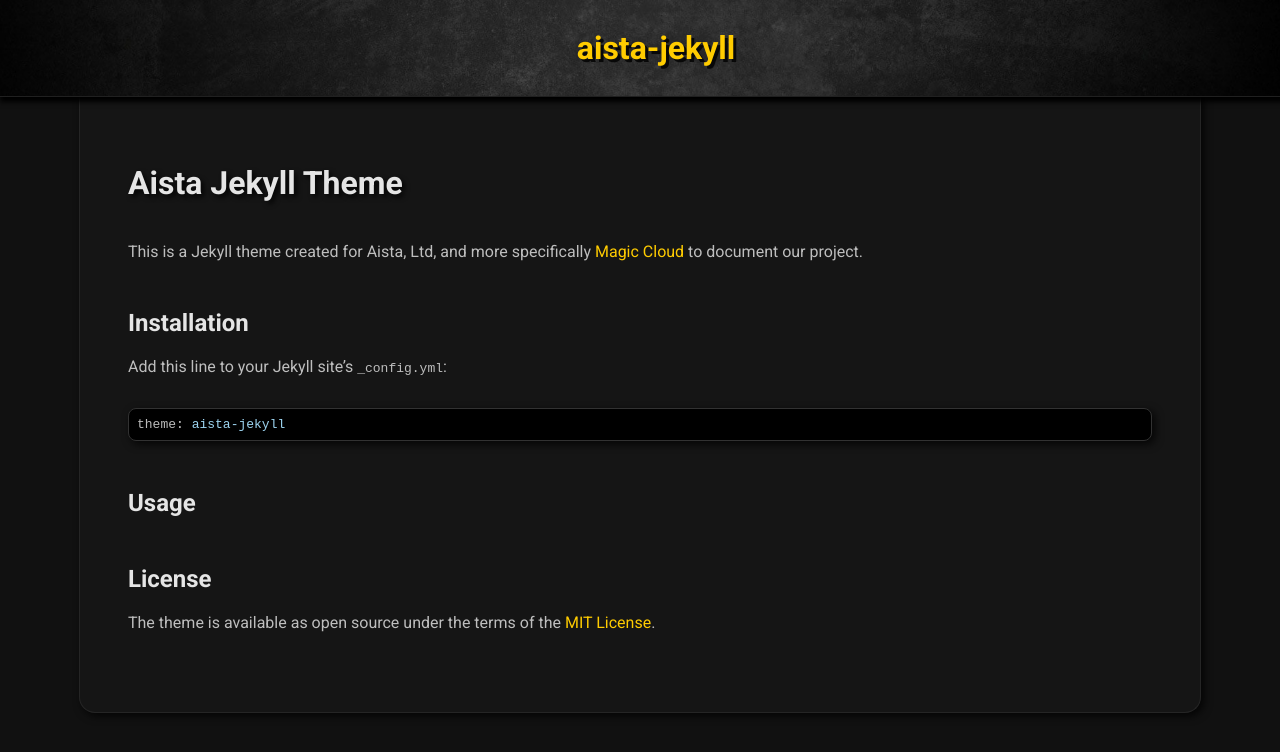
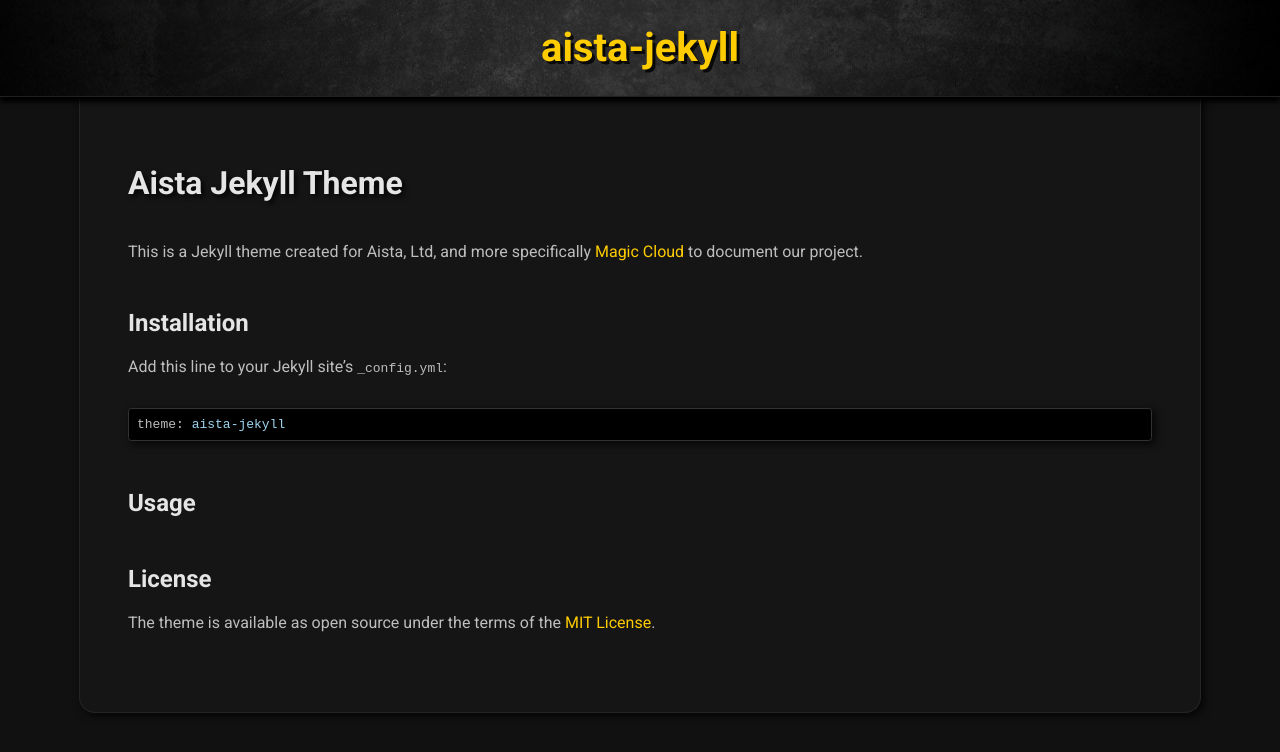
Before and after one commit to polterguy/aista-jekyll, a Jekyll site: the page built from README.md, in a window 1280 px wide. Shown: the top 752 px of the page. Built offline with Jekyll 4.4.1, drawn with Linux system fonts in a browser that asks for light colours; our own code applies the rules of GitHub Pages for plain Markdown files.

Commit message:
Update style.css

```diff
--- a/assets/style.css
+++ b/assets/style.css
@@ -39,14 +39,22 @@ h1 {
   z-index: 1;
   width: 100vw;
   background-size: cover;
+  box-sizing: border-box;
 }
 
 .banner h1 {
   color: #fc0;
-  font-size: 2rem;
+  font-size: 2.5rem;
   line-height: 2rem;
   margin: 1rem;
   text-shadow: 3px 3px rgba(0,0,0,.8);
+}
+
+@media screen and (min-width: 1024px) {
+  .banner h1 {
+    font-size: 2.5rem;
+    line-height: 2rem;
+  }
 }
 
 .content {
@@ -169,7 +177,7 @@ h1 {
 .highlight .highlight {
   background-color: #000;
   padding:.5rem;
-  border-radius: .5rem;
+  border-radius: .2rem;
   border: solid 1px rgb(50,50,50);
   box-shadow: 3px 3px 8px rgba(0,0,0,.8);
   margin-top: 2rem;
```
